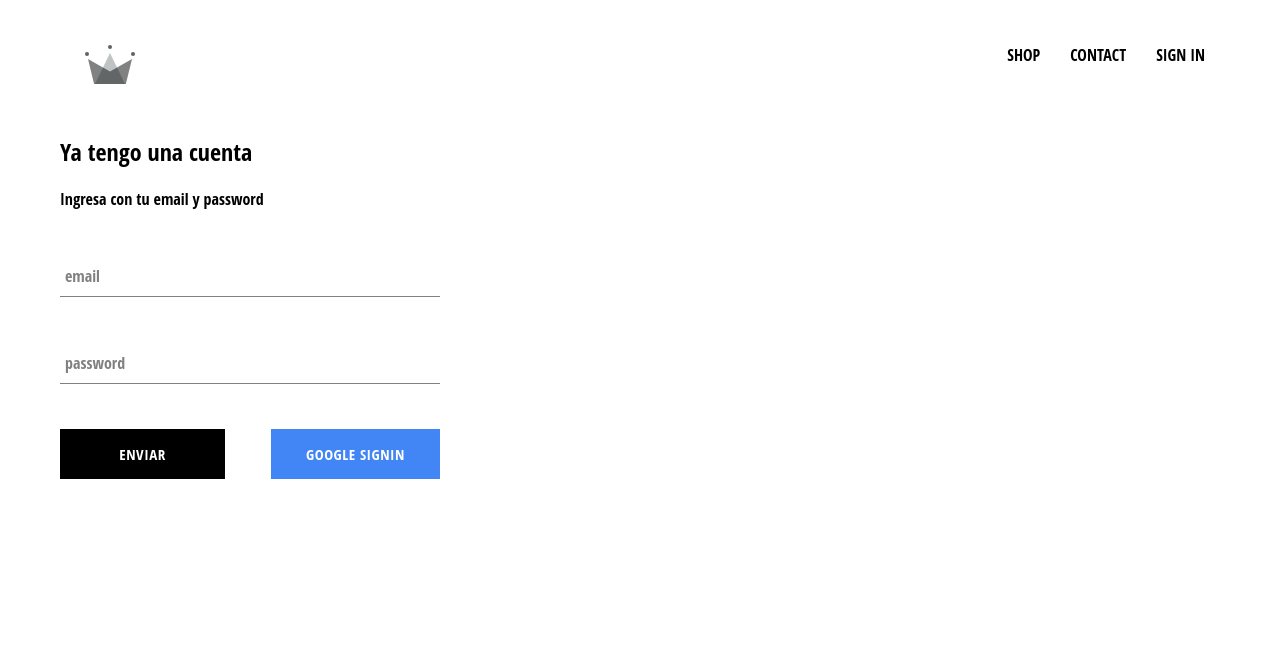
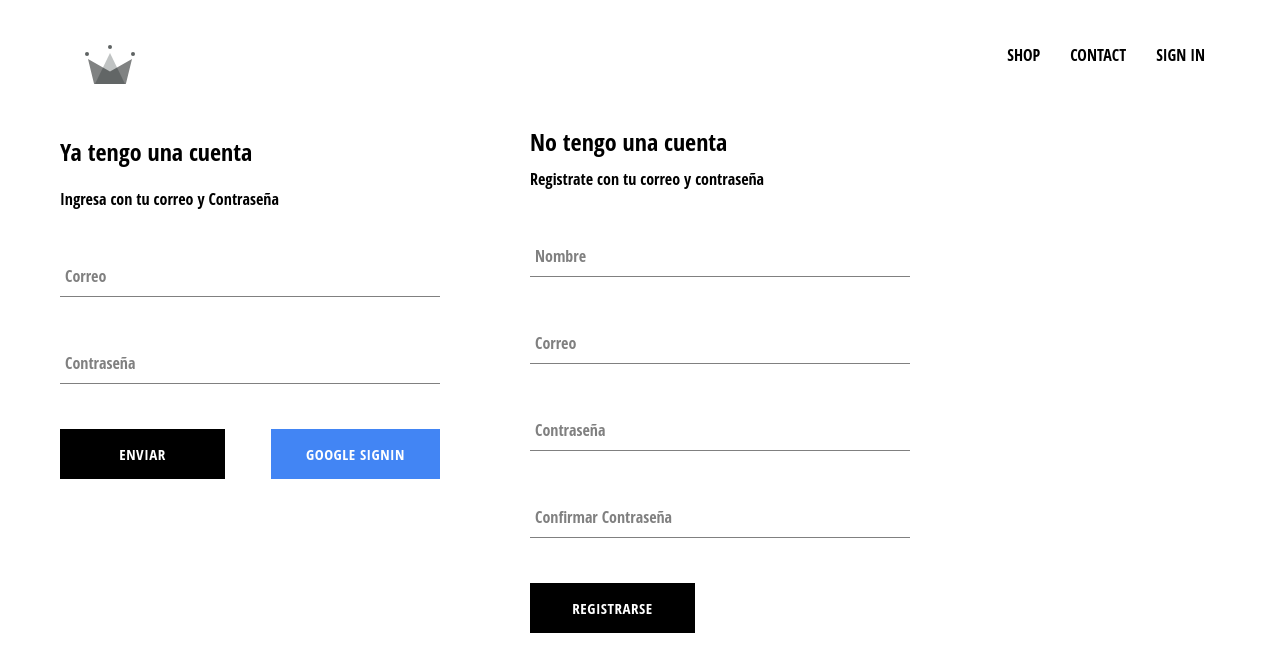
Before and after one commit to NaFrust/E-Commerce, a React (Create React App) app: page /signin in a window 1280 px wide. Shown: the top 672 px of the page. Built offline with nearby package versions, Linux system fonts and the light colour scheme; no server answers; the HTML template or start-up script is replaced by a standard one.

Commit message:
Se implemento la habilidad de guardar usuarios identificados en base de datos

```diff
--- a/src/App.js
+++ b/src/App.js
@@ -5,7 +5,7 @@
 import SignInAndSignUpPage from './pages/sign-in-and-sign-up/sign-in-and-sign-up.component';
 import './pages/homepage/homepage.styles.scss';
 import Header from './components/header/header.component';
-import { auth } from './firebase/firebase.util';
+import { auth, createUserProfileDocument } from './firebase/firebase.util';
 import React from 'react';
 
 
@@ -22,10 +22,22 @@
 unsubscribeFromAuth = null;
 
 componentDidMount(){
-  this.unsubscribeFromAuth = auth.onAuthStateChanged(user => {
-    this.setState({currentUser: user});
+  this.unsubscribeFromAuth = auth.onAuthStateChanged(async userAuth => {
+    if(userAuth){
+      const userRef = await createUserProfileDocument(userAuth);
 
-    console.log(user);
+      userRef.onSnapshot(snapShot => {
+        this.setState({
+          currentUser:{
+            id: snapShot.id,
+            ...snapShot.data()
+          }
+        });
+      });
+
+    }else{
+      this.setState({currentUser: userAuth});
+    }
   })
 }
 
--- a/src/components/sign-in/sign-in.component.jsx
+++ b/src/components/sign-in/sign-in.component.jsx
@@ -29,7 +29,7 @@
         return(
             <div className="sign-in">
                 <h2> Ya tengo una cuenta</h2>
-                <span>Ingresa con tu email y password</span>
+                <span>Ingresa con tu correo y Contraseña</span>
 
                 <form onSubmit={this.handleSubmit}>
                     <FormInput
@@ -37,7 +37,7 @@
                     type="email"
                     handleChange={this.handleChange}
                     value={this.state.email}
-                    label="email"
+                    label="Correo"
                     required
                     />
 
@@ -46,7 +46,7 @@
                     type="password"
                     handleChange={this.handleChange}
                     value={this.state.password}
-                    label="password"
+                    label="Contraseña"
                     required
                     />
                     <div className="buttons">
--- /dev/null
+++ b/src/components/sign-up/sign-up.component.jsx
@@ -0,0 +1,98 @@
+import React from 'react';
+import FormInput from '../form-input/form-input.component';
+import CustomButton from '../custom-button/custom-button.component';
+import { auth, createUserProfileDocument } from '../../firebase/firebase.util';
+import './sign-up.style.scss';
+
+class SignUp extends React.Component{
+    constructor(){
+        super();
+
+        this.state = {
+            displayName:'',
+            email:'',
+            password:'',
+            confirmPassword:''
+        }
+    }
+
+    handleSubmit = async event =>{
+        event.preventDefault();
+
+        const {displayName, email, password, confirmPassword} = this.state;
+
+        if(password !== confirmPassword){
+            alert('El Password no coincide')
+            return;
+        }
+
+        try{
+            const { user } = await auth.createUserWithEmailAndPassword(email,password);
+
+            await createUserProfileDocument(user, {displayName});
+
+            this.setState({
+                displayName:'',
+                email:'',
+                password:'',
+                confirmPassword:''
+            })
+        }catch (error){
+            console.error(error);
+        }
+    };
+
+
+    handleChange = event => {
+        const { name, value } = event.target;
+
+        this.setState({[name]:value});
+    };
+
+    render(){
+       const {displayName, email, password, confirmPassword} = this.state;
+        return(
+            <div className='sign-up'>
+                <h2 className='title'> No tengo una cuenta</h2>
+                <span>Registrate con tu correo y contraseña</span>
+                <form className='sign-up-form' onSubmit={this.handleSubmit}>
+                    <FormInput
+                    type='text'
+                    name='displayName'
+                    value={displayName}
+                    onChange={this.handleChange}
+                    label='Nombre'
+                    required
+                    />
+                    <FormInput
+                    type='email'
+                    name='email'
+                    value={email}
+                    onChange={this.handleChange}
+                    label='Correo'
+                    required
+                    />
+                    <FormInput
+                    type='password'
+                    name='password'
+                    value={password}
+                    onChange={this.handleChange}
+                    label='Contraseña'
+                    required
+                    />
+                    <FormInput
+                    type='password'
+                    name='confirmPassword'
+                    value={confirmPassword}
+                    onChange={this.handleChange}
+                    label='Confirmar Contraseña'
+                    required
+                    />
+                    <CustomButton type='submit'>Registrarse</CustomButton>
+                </form>
+            </div>
+        )
+    }
+}
+
+export default SignUp;
--- /dev/null
+++ b/src/components/sign-up/sign-up.style.scss
@@ -0,0 +1,8 @@
+.sign-up{
+    display: flex;
+    flex-direction: column;
+    width: 380px;
+    .title{
+        margin: 10px 0;
+    }
+}
--- a/src/firebase/firebase.util.js
+++ b/src/firebase/firebase.util.js
@@ -10,7 +10,29 @@
     messagingSenderId: "306816788094",
     appId: "1:306816788094:web:606894f24a085277151a2f",
     measurementId: "G-Z0FKF9YPBJ"
-}
+};
+
+export const createUserProfileDocument = async (userAuth, additionalData) => {
+    if(!userAuth) return;
+
+    const userRef = firestore.doc(`users/${userAuth.uid}`);
+    const snapShot = await userRef.get();
+    if(!snapShot.exists){
+        const {displayName, email } = userAuth;
+        const createdAt = new Date();
+        try{
+            await userRef.set({
+                displayName,
+                email,
+                createdAt,
+                ...additionalData
+            })
+        } catch (error){
+            console.log("error creando usuario", error.message)
+        }
+    }
+    return userRef;
+};
 
 firebase.initializeApp(config);
 
--- a/src/pages/sign-in-and-sign-up/sign-in-and-sign-up.component.jsx
+++ b/src/pages/sign-in-and-sign-up/sign-in-and-sign-up.component.jsx
@@ -1,10 +1,12 @@
 import React from 'react';
 import './sign-in-and-sign-up.style.scss';
 import SignIn from '../../components/sign-in/sign-in.component';
+import SignUp from '../../components/sign-up/sign-up.component';
 
 const SignInAndSignUpPage = () => (
     <div className='sign-in-and-sign-up'>
         <SignIn />
+        <SignUp />
     </div>
 )
 
--- a/src/pages/sign-in-and-sign-up/sign-in-and-sign-up.style.scss
+++ b/src/pages/sign-in-and-sign-up/sign-in-and-sign-up.style.scss
@@ -0,0 +1,6 @@
+.sign-in-and-sign-up{
+    width: 850px;
+    display: flex;
+    justify-content: space-between;
+    margin: 30 px auto;
+}
```
